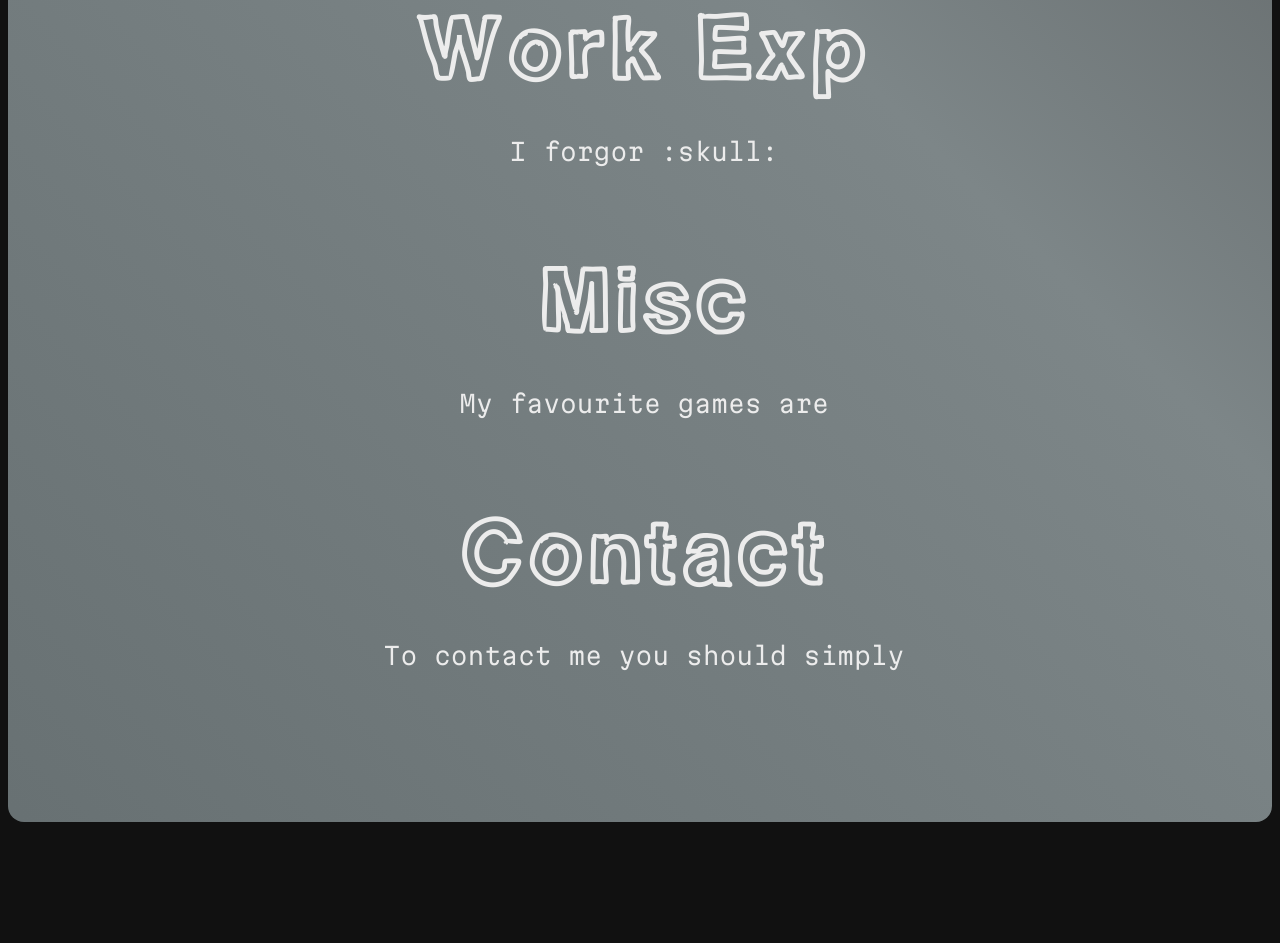
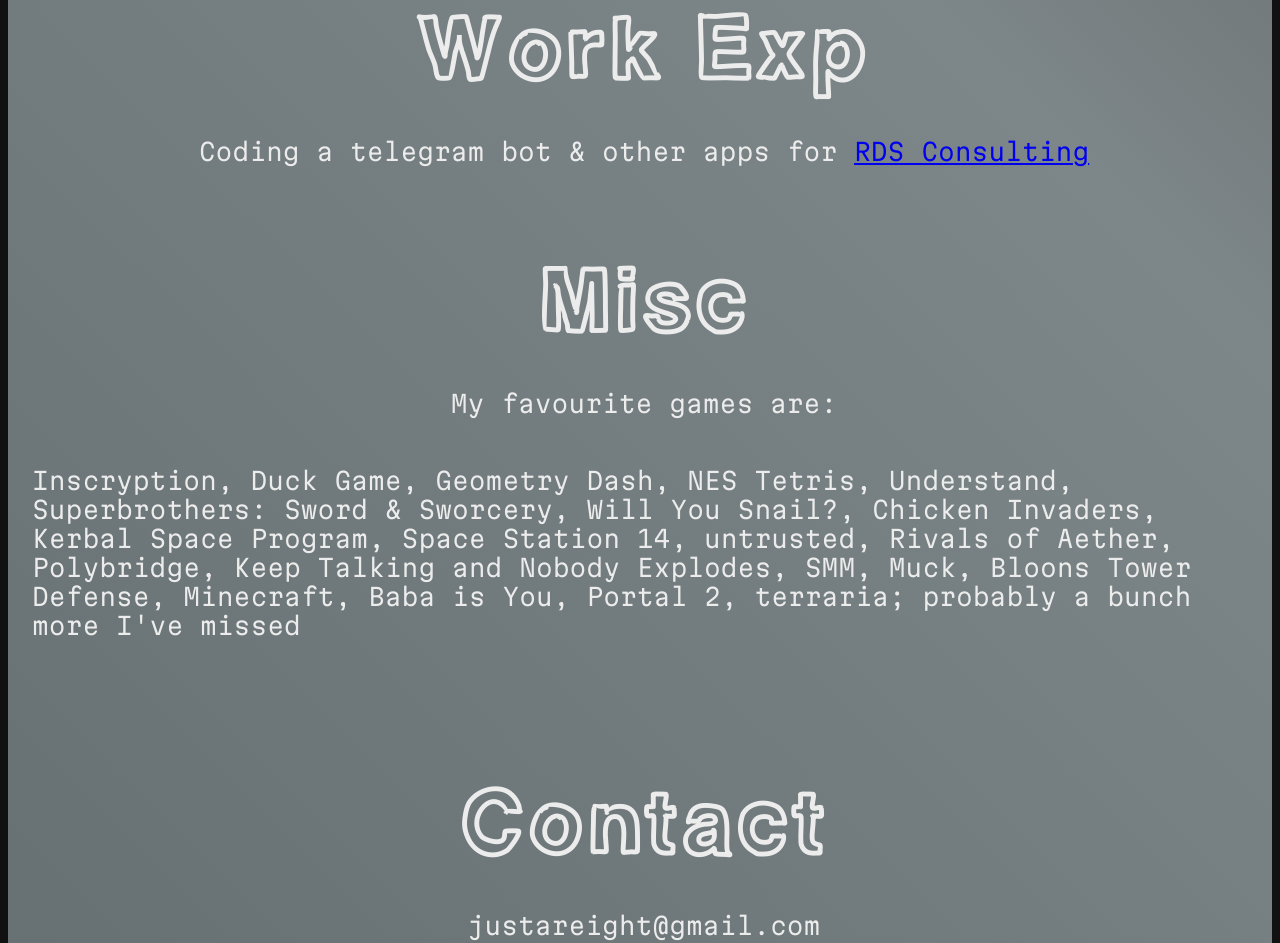
Before and after one commit to areitpog/areitpog.github.io, a plain HTML site: page index.html in a window 1280 px wide. Shown: the part 5580-6523 px from the top of the page. Before the commit the page ends 6410 px from the top, so only its background shows below. Drawn offline with Linux system fonts and the light colour scheme.

Commit message:
Extra text

```diff
--- a/index.html
+++ b/index.html
@@ -227,7 +227,7 @@
         [ ] add the backrooms thingy?
         [X] Add CI x BTD remake
         [ ] Chess 6
-        [ ] Bullet hell
+        [X] Bullet hell
 
         NES tetris
         GD
@@ -244,17 +244,27 @@
     <div id="gradient3" style="margin-top: 72vh;">
         <section class="hidden3 show" style="--order:0">
             <h1>Work Exp</h1>
-                <p>I forgor :skull:</p>
+                <p>Coding a telegram bot & other apps for <a href="http://www.rdsc.ru/">RDS Consulting</a></p>
         </section>
 
         <section class="hidden3 show" style="--order:2">
             <h1>Misc</h1>
-                <p>My favourite games are </p>
+                <p>My favourite games are:</p>
+                <p>Inscryption, Duck Game, Geometry Dash, NES Tetris, Understand,
+                    Superbrothers: Sword & Sworcery, Will You Snail?, Chicken Invaders,
+                    Kerbal Space Program, Space Station 14, untrusted, Rivals of Aether,
+                    Polybridge, Keep Talking and Nobody Explodes, SMM, Muck,
+                    Bloons Tower Defense, Minecraft, Baba is You, Portal 2, terraria;
+                    probably a bunch more I've missed
+                </p>
+                <p>
+
+                </p>
         </section>
 
         <section class="hidden3 show" style="--order:4">
             <h1>Contact</h1>
-                <p>To contact me you should simply</p>
+                <p>justareight@gmail.com</p>
         </section>
     </div>
 
```
